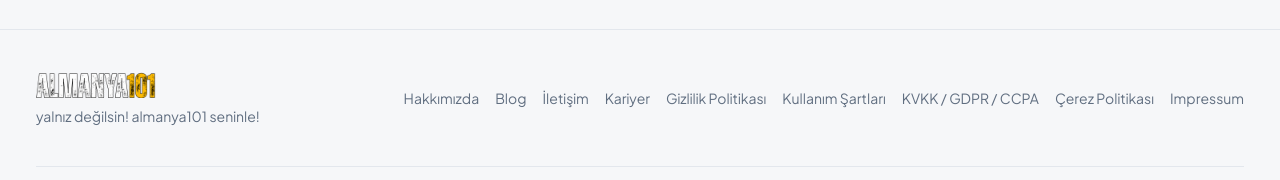
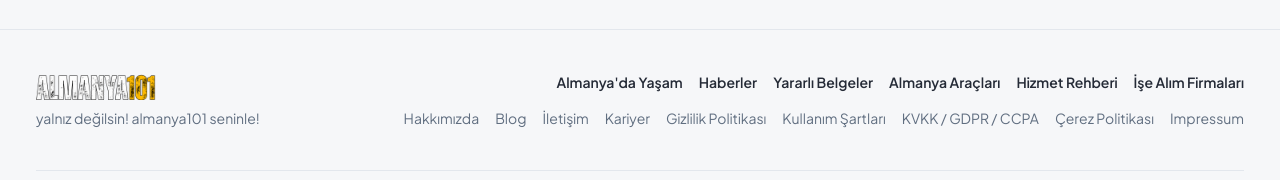
Before and after one commit to ubterzioglu/last101, a Next.js app: page /banka-secim in a window 1280 px wide. Shown: the part 2171-2351 px from the top of the page. Built offline with nearby package versions, Linux system fonts and the light colour scheme; no server answers.

Commit message:
fix: add content shortcuts to the footer, label tool hub links for screen readers, document the tool login gate

```diff
--- a/app/(site)/almanya-araclari/ToolHubView.tsx
+++ b/app/(site)/almanya-araclari/ToolHubView.tsx
@@ -85,7 +85,10 @@ function CategorySection({ group }: { group: ToolHubGroup }) {
           Bu bölümde <span className="font-semibold text-ink">{group.items.length} araç var</span>
         </p>
       </div>
-      <ServiceGrid items={group.items} columns={3} />
+      <ServiceGrid
+        items={group.items.map((item) => ({ ...item, ariaLabel: `Aracı aç: ${item.title}` }))}
+        columns={3}
+      />
     </section>
   );
 }
--- a/components/layout/Footer.tsx
+++ b/components/layout/Footer.tsx
@@ -20,6 +20,15 @@ const FOOTER_LEGAL_LINKS: readonly FooterLink[] = [
   { href: '/kvkk-gdpr-ccpa', label: 'KVKK / GDPR / CCPA' },
   { href: '/cerez-politikasi', label: 'Çerez Politikası' },
   { href: '/impressum', label: 'Impressum' },
+];
+
+const FOOTER_CONTENT_LINKS: readonly FooterLink[] = [
+  { href: '/almanyada-yasam', label: "Almanya'da Yaşam" },
+  { href: '/haberler', label: 'Haberler' },
+  { href: '/belgeler', label: 'Yararlı Belgeler' },
+  { href: '/almanya-araclari', label: 'Almanya Araçları' },
+  { href: '/hizmet-rehberi', label: 'Hizmet Rehberi' },
+  { href: '/is-ilanlari', label: 'İşe Alım Firmaları' },
 ];
 
 interface FooterProps {
@@ -47,6 +56,18 @@ export function Footer({ note }: FooterProps) {
             <p className="text-sm text-muted">yalnız değilsin! almanya101 seninle!</p>
           </div>
 
+          <div className="flex flex-col gap-3 xl:items-end">
+            <nav aria-label="İçerik ve araç bağlantıları">
+              <ul className="flex flex-wrap gap-x-4 gap-y-2 xl:justify-end">
+                {FOOTER_CONTENT_LINKS.map(({ href, label }) => (
+                  <li key={href}>
+                    <Link href={href} className="text-sm font-semibold text-ink transition-colors hover:text-brand-700">
+                      {label}
+                    </Link>
+                  </li>
+                ))}
+              </ul>
+            </nav>
             <nav aria-label="Kurumsal bağlantılar">
               <ul className="flex flex-wrap gap-x-4 gap-y-2 xl:justify-end">
                 {FOOTER_LEGAL_LINKS.map(({ href, label }) => (
@@ -58,6 +79,7 @@ export function Footer({ note }: FooterProps) {
                 ))}
               </ul>
             </nav>
+          </div>
         </div>
 
         <div className="flex flex-col gap-2 border-t border-line py-6 text-sm text-muted sm:flex-row sm:items-center sm:justify-between">
--- a/components/site/ServiceTile.tsx
+++ b/components/site/ServiceTile.tsx
@@ -20,6 +20,8 @@ export interface ServiceItem {
   detail?: { label: string; text: string };
   /** Call-to-action label shown at the bottom of the tile. */
   cta?: string;
+  /** Accessible name for the whole link when the visible text alone is ambiguous. */
+  ariaLabel?: string;
 }
 
 export type ServiceTileProps = ServiceItem & {
@@ -45,6 +47,7 @@ export function ServiceTile({
   meta,
   detail,
   cta,
+  ariaLabel,
   className,
   headingLevel = 3,
 }: ServiceTileProps) {
@@ -98,14 +101,14 @@ export function ServiceTile({
 
   if (external ?? EXTERNAL_HREF.test(href)) {
     return (
-      <a href={href} target="_blank" rel="noopener noreferrer" className={classes}>
+      <a href={href} target="_blank" rel="noopener noreferrer" aria-label={ariaLabel} className={classes}>
         {content}
       </a>
     );
   }
 
   return (
-    <Link href={href} className={classes}>
+    <Link href={href} aria-label={ariaLabel} className={classes}>
       {content}
     </Link>
   );
```
Also changed, not shown: 1 other file (tests, documents, lock files or other folders). Lines whose indentation alone changed are shown as unchanged.
